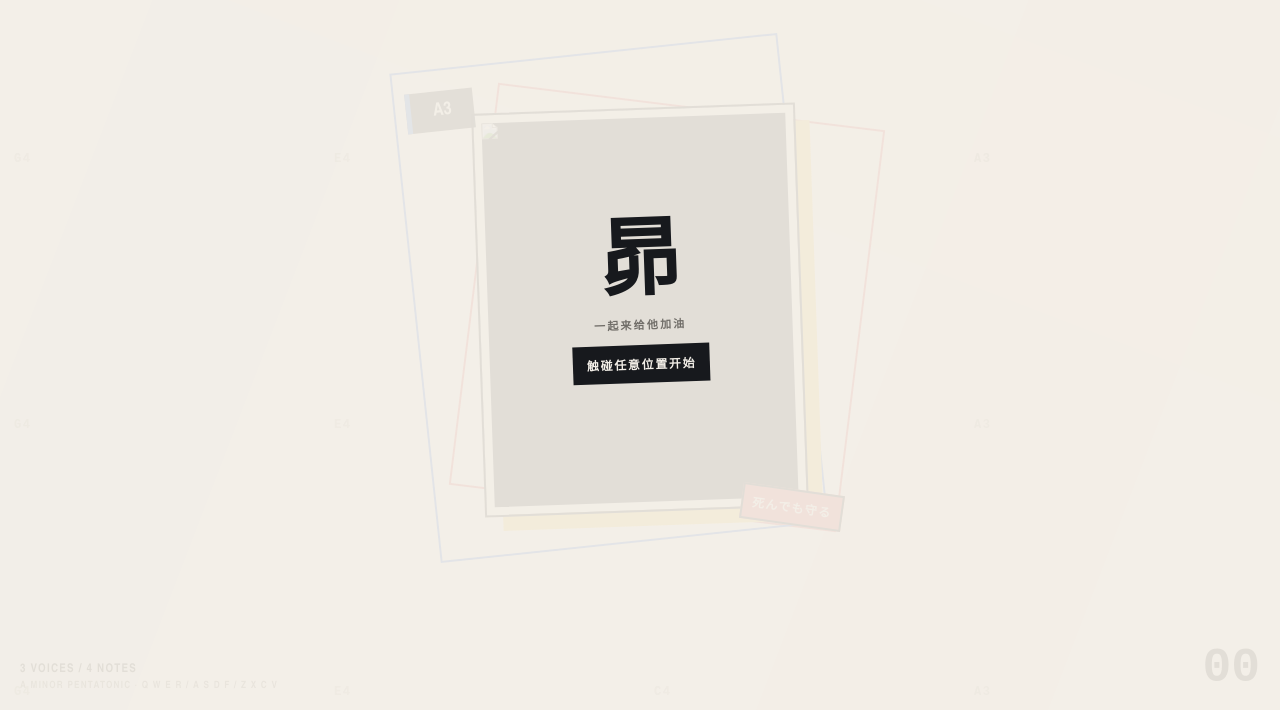
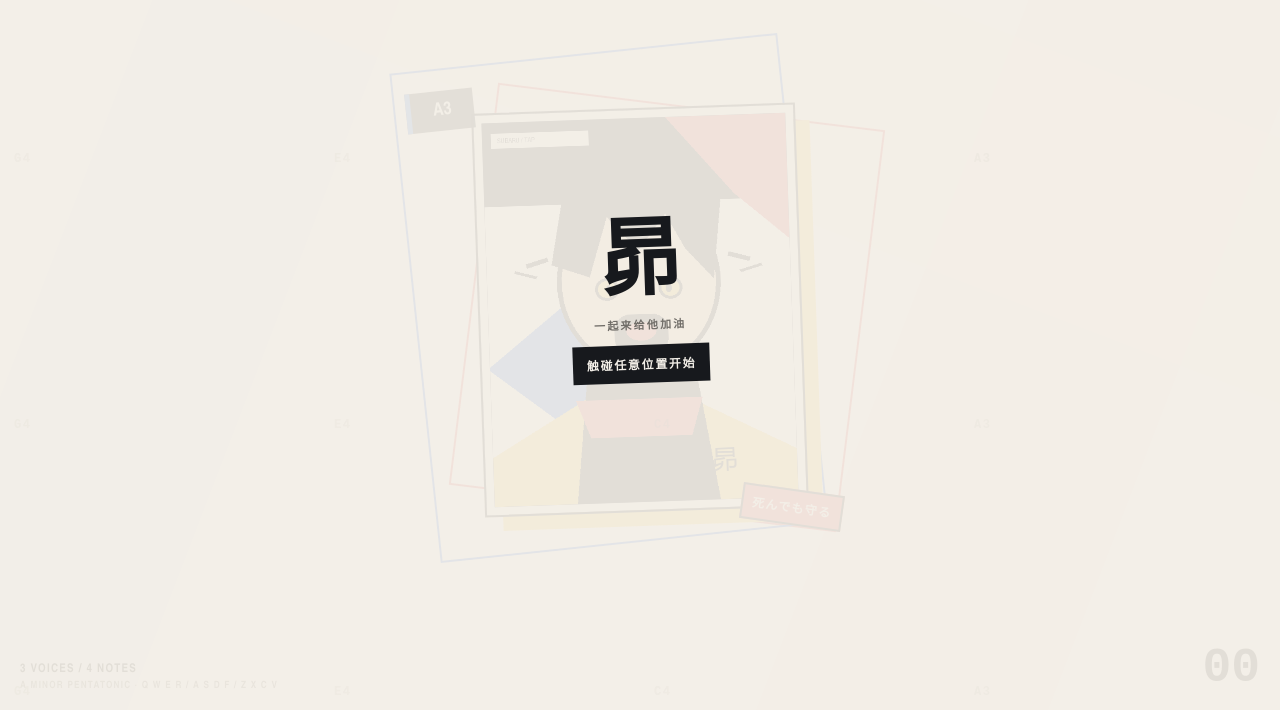
Before and after one commit to Amiyadesi/sayori-home, a plain HTML site: page public/tool/subarutap/index.html in a window 1280 px wide. Shown: the part 90-800 px from the top of the page. Drawn offline with Linux system fonts and the light colour scheme.

Commit message:
Fix Subaru Tap avatar asset path

```diff
--- a/public/tool/subarutap/index.html
+++ b/public/tool/subarutap/index.html
@@ -121,7 +121,7 @@
     <main>
       <div class="hero" aria-hidden="true">
         <div class="note-readout" id="note-readout">A3</div>
-        <div class="avatar-frame" id="avatar-frame"><img class="avatar" src="Image/subaru_abstract.png" alt="抽象化菜月昴图像" draggable="false" /></div>
+        <div class="avatar-frame" id="avatar-frame"><img class="avatar" src="subaru_abstract.png" alt="抽象化菜月昴图像" draggable="false" /></div>
         <div class="stamp">死んでも守る</div>
       </div>
     </main>
```
